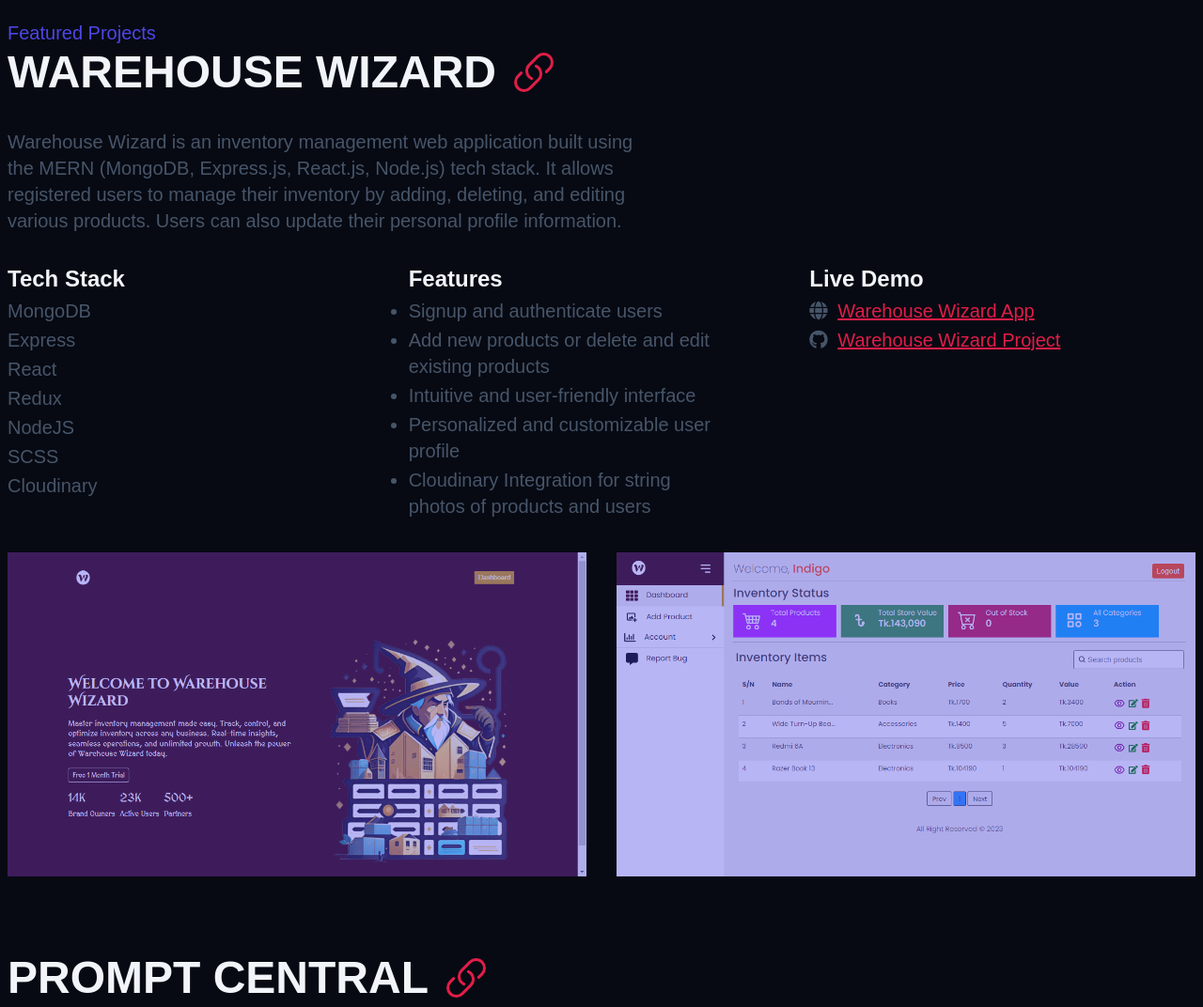
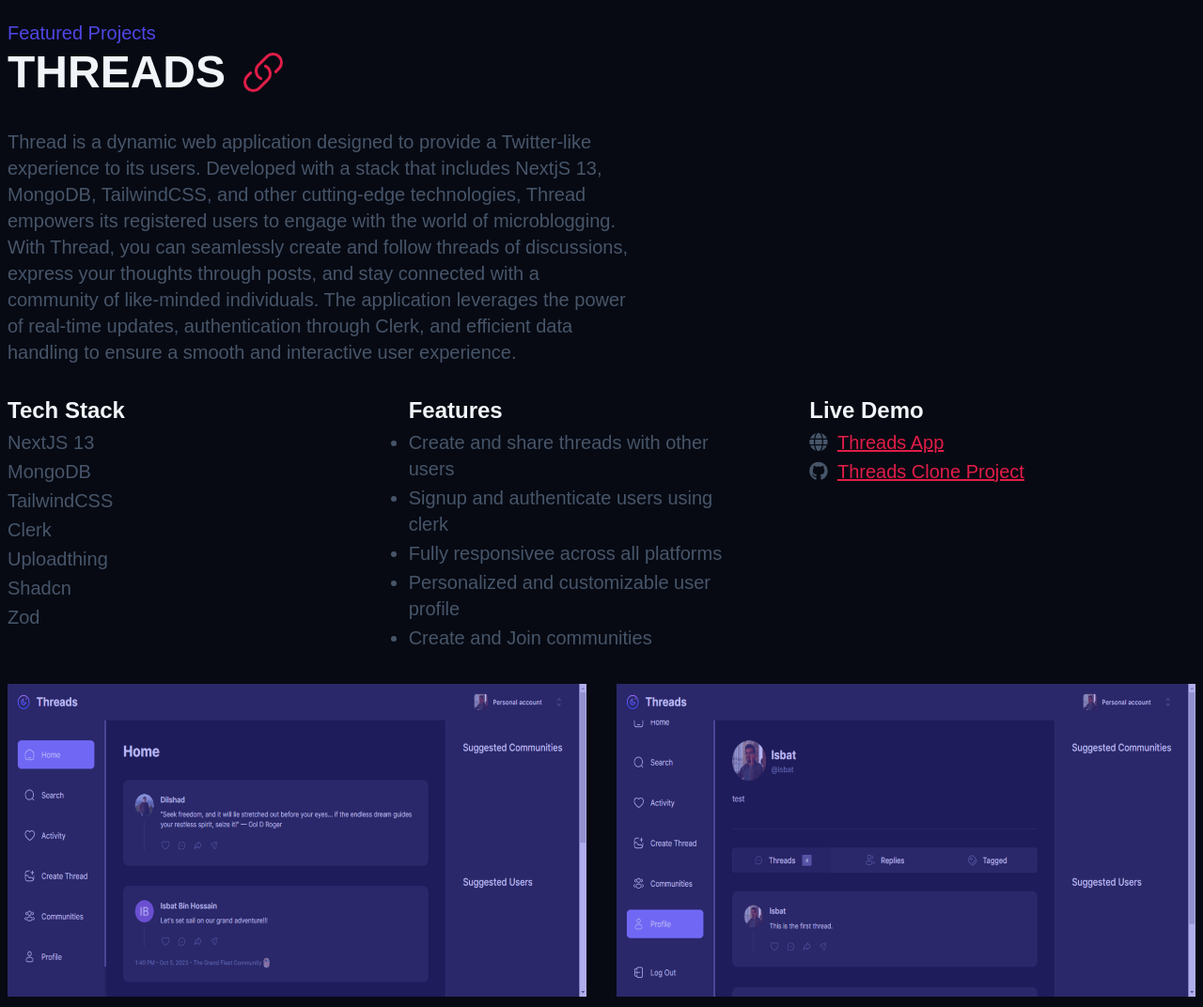
Before and after one commit to IsbatBInHossain/personal-website-v1, a website built with Vite: page index.html in a window 1280 px wide. Shown: the part 1660-2732 px from the top of the page at 94% size. Built offline with nearby package versions, Linux system fonts and the light colour scheme; a web font is replaced by a local one.

Commit message:
Add threads project and update Resume

```diff
--- a/index.html
+++ b/index.html
@@ -175,6 +175,117 @@
       </section>
       <section class="featured container section" id="featured">
         <h3 class="featured__subtitle">Featured Projects</h3>
+        <div class="featured__wrapper">
+          <h2 class="featured__title">Threads</h2>
+          <a href="#" class="featured__link">
+            <svg
+              xmlns="http://www.w3.org/2000/svg"
+              fill="none"
+              viewBox="0 0 24 24"
+              stroke-width="1.5"
+              stroke="currentColor"
+            >
+              <path
+                stroke-linecap="round"
+                stroke-linejoin="round"
+                d="M13.19 8.688a4.5 4.5 0 011.242 7.244l-4.5 4.5a4.5 4.5 0 01-6.364-6.364l1.757-1.757m13.35-.622l1.757-1.757a4.5 4.5 0 00-6.364-6.364l-4.5 4.5a4.5 4.5 0 001.242 7.244"
+              />
+            </svg>
+          </a>
+        </div>
+        <p class="featured__description">
+          Thread is a dynamic web application designed to provide a Twitter-like
+          experience to its users. Developed with a stack that includes NextjS
+          13, MongoDB, TailwindCSS, and other cutting-edge technologies, Thread
+          empowers its registered users to engage with the world of
+          microblogging. With Thread, you can seamlessly create and follow
+          threads of discussions, express your thoughts through posts, and stay
+          connected with a community of like-minded individuals. The application
+          leverages the power of real-time updates, authentication through
+          Clerk, and efficient data handling to ensure a smooth and interactive
+          user experience.
+        </p>
+        <div class="featured__info-container">
+          <div class="">
+            <h3 class="featured__label">Tech stack</h3>
+            <ul class="featured__tech-stack">
+              <li class="featured__info">NextJS 13</li>
+              <li class="featured__info">MongoDB</li>
+              <li class="featured__info">TailwindCSS</li>
+              <li class="featured__info">Clerk</li>
+              <li class="featured__info">Uploadthing</li>
+              <li class="featured__info">Shadcn</li>
+              <li class="featured__info">Zod</li>
+            </ul>
+          </div>
+          <div class="">
+            <h3 class="featured__label">Features</h3>
+            <ul class="featured__info-list">
+              <li class="featured__info">
+                Create and share threads with other users
+              </li>
+              <li class="featured__info">
+                Signup and authenticate users using clerk
+              </li>
+              <li class="featured__info">
+                Fully responsivee across all platforms
+              </li>
+              <li class="featured__info">
+                Personalized and customizable user profile
+              </li>
+              <li class="featured__info">Create and Join communities</li>
+            </ul>
+          </div>
+          <div class="">
+            <h3 class="featured__label">Live demo</h3>
+            <p
+              class="featured__info link__wrapper"
+              style="text-transform: none"
+            >
+              <i class="fas fa-globe"></i>
+
+              <a
+                href="https://threads-clone-rho.vercel.app/"
+                style="text-overflow: unset"
+                target="_blank"
+              >
+                Threads App
+              </a>
+            </p>
+            <p
+              class="featured__info link__wrapper"
+              style="text-transform: none"
+            >
+              <i class="fab fa-github"></i>
+
+              <a
+                href="https://github.com/IsbatBInHossain/threads-clone.git"
+                target="_blank"
+                >Threads Clone Project</a
+              >
+            </p>
+          </div>
+        </div>
+        <div class="featured__img-container">
+          <div class="featured__img-wrapper">
+            <img
+              class="lazy loading"
+              src="https://via.placeholder.com/1920X968"
+              data-src="/Thread.png"
+              alt="home page"
+            />
+          </div>
+          <div class="featured__img-wrapper">
+            <img
+              class="lazy loading"
+              src="https://via.placeholder.com/1920X968"
+              data-src="Thread_Profile.png"
+              alt="dashboard"
+            />
+          </div>
+        </div>
+      </section>
+      <section class="featured container section" id="featured">
         <div class="featured__wrapper">
           <h2 class="featured__title">Warehouse Wizard</h2>
           <a href="#" class="featured__link">
--- a/styles/components/featured.css
+++ b/styles/components/featured.css
@@ -64,6 +64,7 @@
 .featured__img-wrapper::after {
   content: '';
   background-color: rgba(79, 70, 229, 0.4);
+  object-fit: cover;
   width: 100%;
   height: 100%;
   position: absolute;
```
Also changed, not shown: public/Thread.png (added), public/Thread_Profile.png (added), 1 other file.
